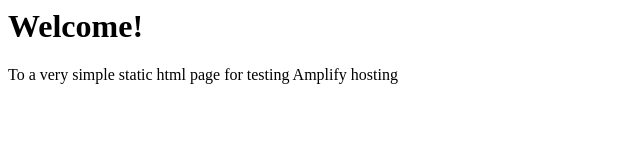
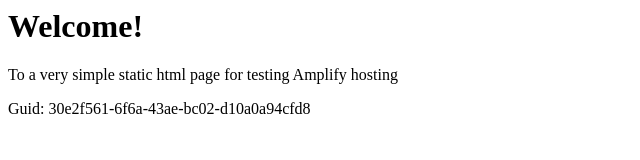
Before and after one commit to aws-aemilia-sin/Github-PR-Commit-Integration-Test-DoNotTouch-Gith-OKSLNVO2-v1-prod-ap-southeast-1, a website: page src/index.html in a window 1280 px wide. Shown: the whole page, without its empty margins (0-640 px from the left). Drawn offline with Linux system fonts and the light colour scheme.

Commit message:
commit from integ tests

```diff
--- a/src/index.html
+++ b/src/index.html
@@ -1,3 +1,5 @@
+
+
 <html lang="en">
 
 <head>
@@ -10,6 +12,6 @@
 <body>
     <h1>Welcome!</h1>
     <p>To a very simple static html page for testing Amplify hosting</p>
-</body>
+    <p>Guid: 30e2f561-6f6a-43ae-bc02-d10a0a94cfd8</p></body>
 
 </html>
```
